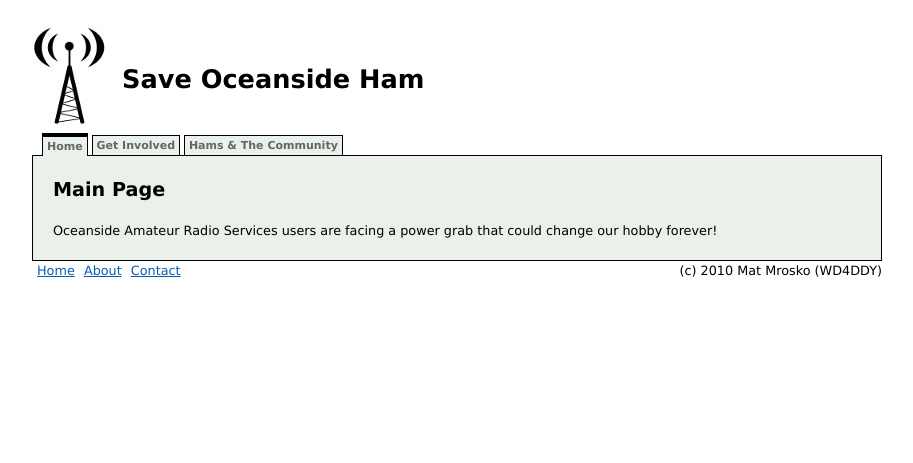
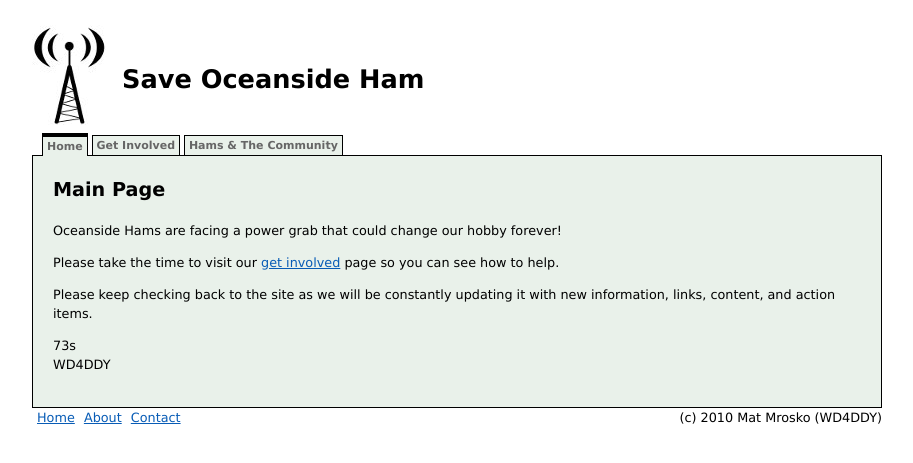
Before and after one commit to Materdaddy/Save-Oceanside-Ham, a Jekyll site: the page built from index.html, in a window 1280 px wide. Shown: the top 463 px of the page, without its empty margins (183-1096 px from the left). Built offline with Jekyll 4.4.1, drawn with Linux system fonts in a browser that asks for light colours.

Commit message:
Add index page content

```diff
--- a/index.html
+++ b/index.html
@@ -4,4 +4,13 @@ title: Home
 heading: Main Page
 ---
 
-Oceanside Amateur Radio Services users are facing a power grab that could change our hobby forever!
+<p>Oceanside Hams are facing a power grab that could change our hobby
+forever!</p>
+
+<p>Please take the time to visit our <a href="/get-involved.html">get
+involved</a> page so you can see how to help.</p>
+
+<p>Please keep checking back to the site as we will be constantly updating it
+with new information, links, content, and action items.</p>
+
+<p>73s<br />WD4DDY</p>
```
